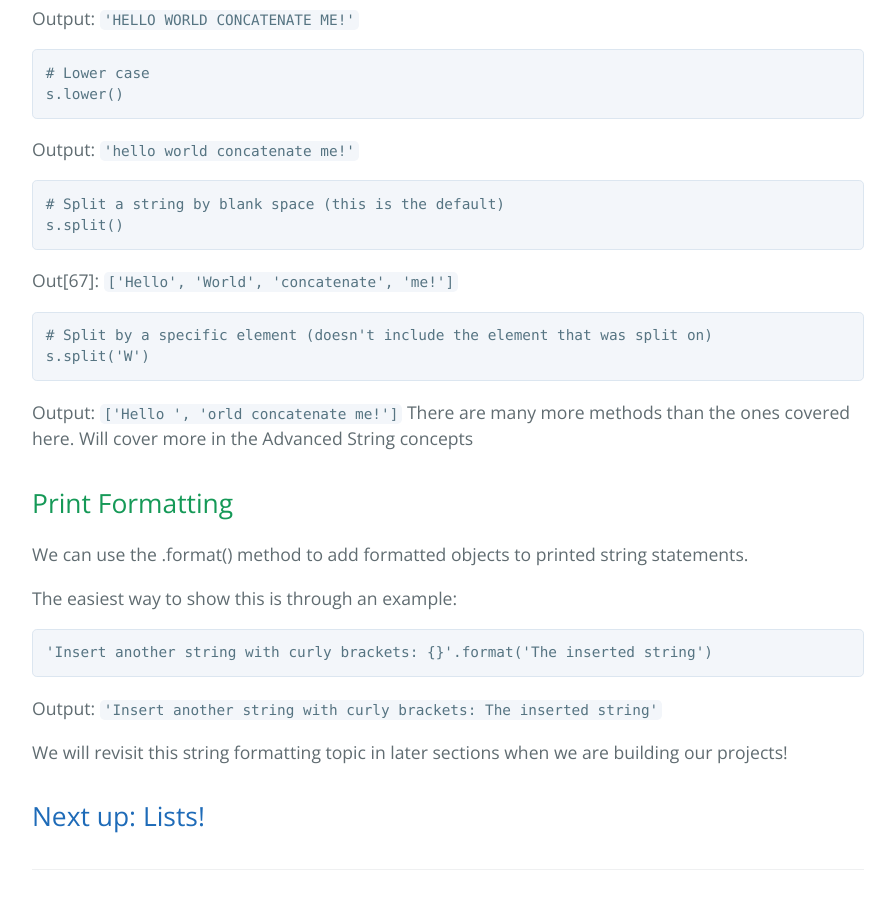
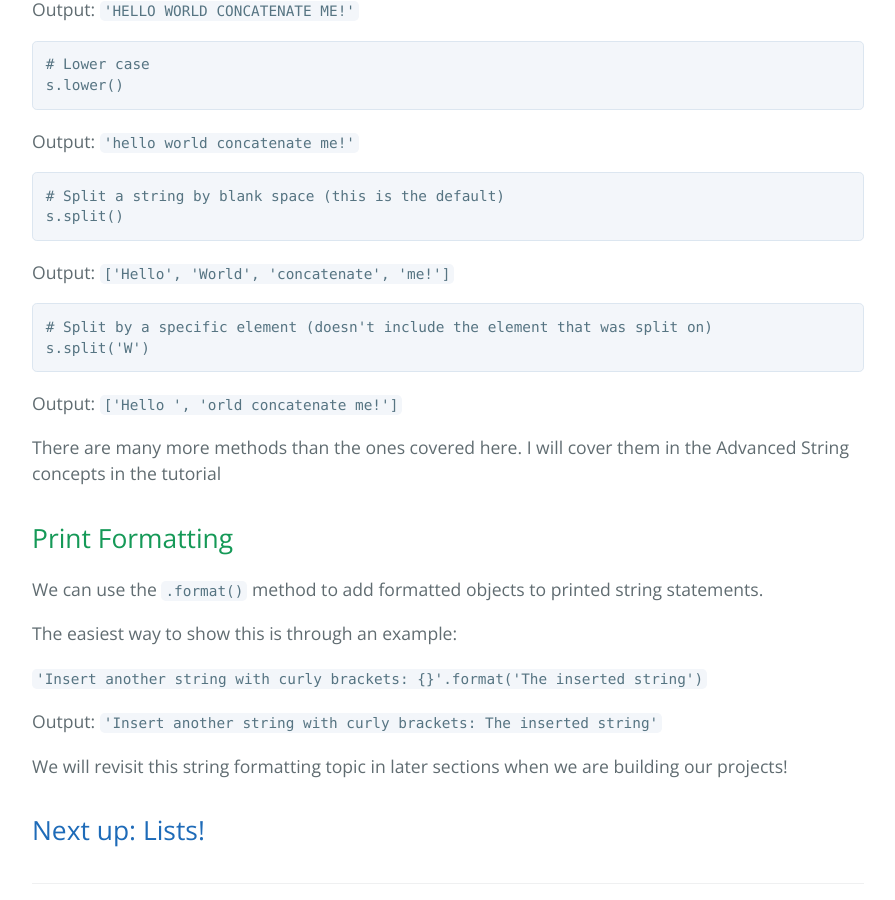
Before and after one commit to maddymaster/maddymaster.github.io, a Jekyll site: the page built from _posts/2016-12-26-strings.markdown, in a window 1280 px wide and 900 px high, scrolled down 7195 px. Shown: the whole window, without its empty margins (192-1087 px from the left). Built offline with Jekyll 4.4.1, drawn with Linux system fonts in a browser that asks for light colours; some of the changed text lies outside the part shown.

````diff
--- a/_posts/2016-12-26-strings.markdown
+++ b/_posts/2016-12-26-strings.markdown
@@ -86,7 +86,7 @@ Use
  See what I mean?
 
 # Python 3 Alert!
-Something to note. In Python 3, print is a function, not a statement. So you would print statements like this: `print('Hello World')`
+Something to note. In Python 3, print is a function, not a statement. So you would print statements like this: print('Hello World')
 
 If you want to use this functionality in Python2, you can import form the future module.
 
@@ -211,7 +211,7 @@ s[::-1]
 ```
 Output: `'dlroW olleH'`
 
-## String Properties
+### String Properties
 Its important to note that strings have an important property known as immutability. This means that once a string is created, the elements within it can not be changed or replaced. For example:
 
 ```python
@@ -281,7 +281,7 @@ Objects in Python usually have built-in methods. These methods are functions ins
 
 We call methods with a period and then the method name. Methods are in the form:
 
-object.method(parameters)
+`object.method(parameters)`
 
 Where parameters are extra arguments we can pass into the method. Don't worry if the details don't make 100% sense right now. Later on we will be creating our own objects and functions!
 
@@ -290,7 +290,6 @@ Here are some examples of built-in methods in strings:
 ```python
 s
 ```
-
 Output: `'Hello World concatenate me!'`
 
 ```python
@@ -298,41 +297,39 @@ Output: `'Hello World concatenate me!'`
 s.upper()
 ```
 
-Output:
-`'HELLO WORLD CONCATENATE ME!'`
+Output: `'HELLO WORLD CONCATENATE ME!'`
 
 ```python
 # Lower case
 s.lower()
 ```
 
-Output:
-`'hello world concatenate me!'`
+Output: `'hello world concatenate me!'`
 
 ```python
 # Split a string by blank space (this is the default)
 s.split()
 ```
-Out[67]:
-`['Hello', 'World', 'concatenate', 'me!']`
+Output: `['Hello', 'World', 'concatenate', 'me!']`
+
 ```python
 # Split by a specific element (doesn't include the element that was split on)
 s.split('W')
 ```
-Output:
-`['Hello ', 'orld concatenate me!']`
-There are many more methods than the ones covered here. Will cover more in the Advanced String concepts
+Output: `['Hello ', 'orld concatenate me!']`
+
+There are many more methods than the ones covered here. I will cover them in the Advanced String concepts in the tutorial
 
 ## Print Formatting
-We can use the .format() method to add formatted objects to printed string statements.
+
+We can use the `.format()` method to add formatted objects to printed string statements.
 
 The easiest way to show this is through an example:
 
-```python
-'Insert another string with curly brackets: {}'.format('The inserted string')
-```
+`'Insert another string with curly brackets: {}'.format('The inserted string')`
+
 Output: `'Insert another string with curly brackets: The inserted string'`
 
 We will revisit this string formatting topic in later sections when we are building our projects!
 
-## [Next up: Lists!](/python-tutorial/2016/12/25/lists.html)
+## [Next up: Lists!](python-tutorial/2016/12/25/lists.html)
````
Also changed, not shown: other parts of _posts/2016-12-26-strings.markdown (+1 -1 lines), _posts/2016-12-26-my-first-post.markdown (+5 -6 lines), 13 other files.
